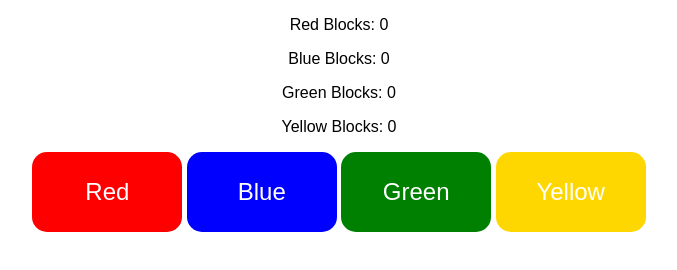
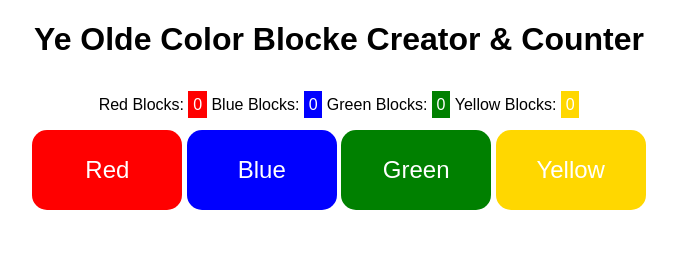
Before and after one commit to nicolaslwilson/colorBlocks, a plain HTML site: page index.html in a window 1280 px wide. Shown: the whole page, without its empty margins (301-978 px from the left). Drawn offline with Linux system fonts and the light colour scheme.

Commit message:
Add header and add styles to block counter

```diff
--- a/index.html
+++ b/index.html
@@ -9,6 +9,7 @@
   </head>
   <body>
     <main>
+      <h1>Ye Olde Color Blocke Creator & Counter</h1>
       <div id="controlsContainer">
         <div class="stats">
           <p>Red Blocks: <span id="redCount"></span></p>
--- a/style.css
+++ b/style.css
@@ -1,10 +1,32 @@
+/* Style the header */
+h1 {
+  text-align: center;
+  font-family: fantasy;
+}
+
 /*Lays out the contents of controlsContainer */
 #controlsContainer {
   text-align: center;
   font-family: sans-serif, serif;
 }
-#stats div {
-  display: inline;
+#redCount {
+  background-color: red;
+}
+#greenCount {
+  background-color: green;
+}
+#blueCount {
+  background-color: blue;
+}
+#yellowCount {
+  background-color: gold;
+}
+.stats p {
+  display: inline-block;
+}
+.stats span {
+  color: white;
+  padding: 0.3em;
 }
 
 /* Styles my button divs */
```
Also changed, not shown: scripts/client.js (+5 -5 lines).
